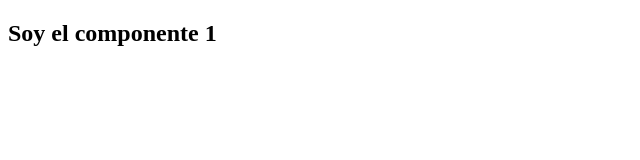
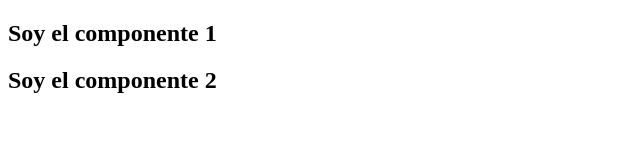
Before and after one commit to NicoCroce/test-integration, a plain HTML site: page index.html in a window 1280 px wide. Shown: the whole page, without its empty margins (0-640 px from the left). Drawn offline with Linux system fonts and the light colour scheme.

Commit message:
feat(): Added new component Two.

```diff
--- /dev/null
+++ b/ComponenteTwo.js
@@ -0,0 +1,3 @@
+function ComponentTwo() {
+    document.getElementById('componentTwo').innerHTML = "Soy el componente 2";
+}
--- a/index.html
+++ b/index.html
@@ -11,10 +11,15 @@
         <section>
             <h1 id="componentOne">Soy la sección 1</h1>
         </section>
+        <section>
+            <h1 id="componentTwo">Soy la sección 2</h1>
+        </section>
     </main>
     <script src="./ComponenteOne.js"></script>
+    <script src="./ComponenteTwo.js"></script>
     <script>
         ComponentOne();
+        ComponentTwo();
     </script>
   </body>
 </html>
```
